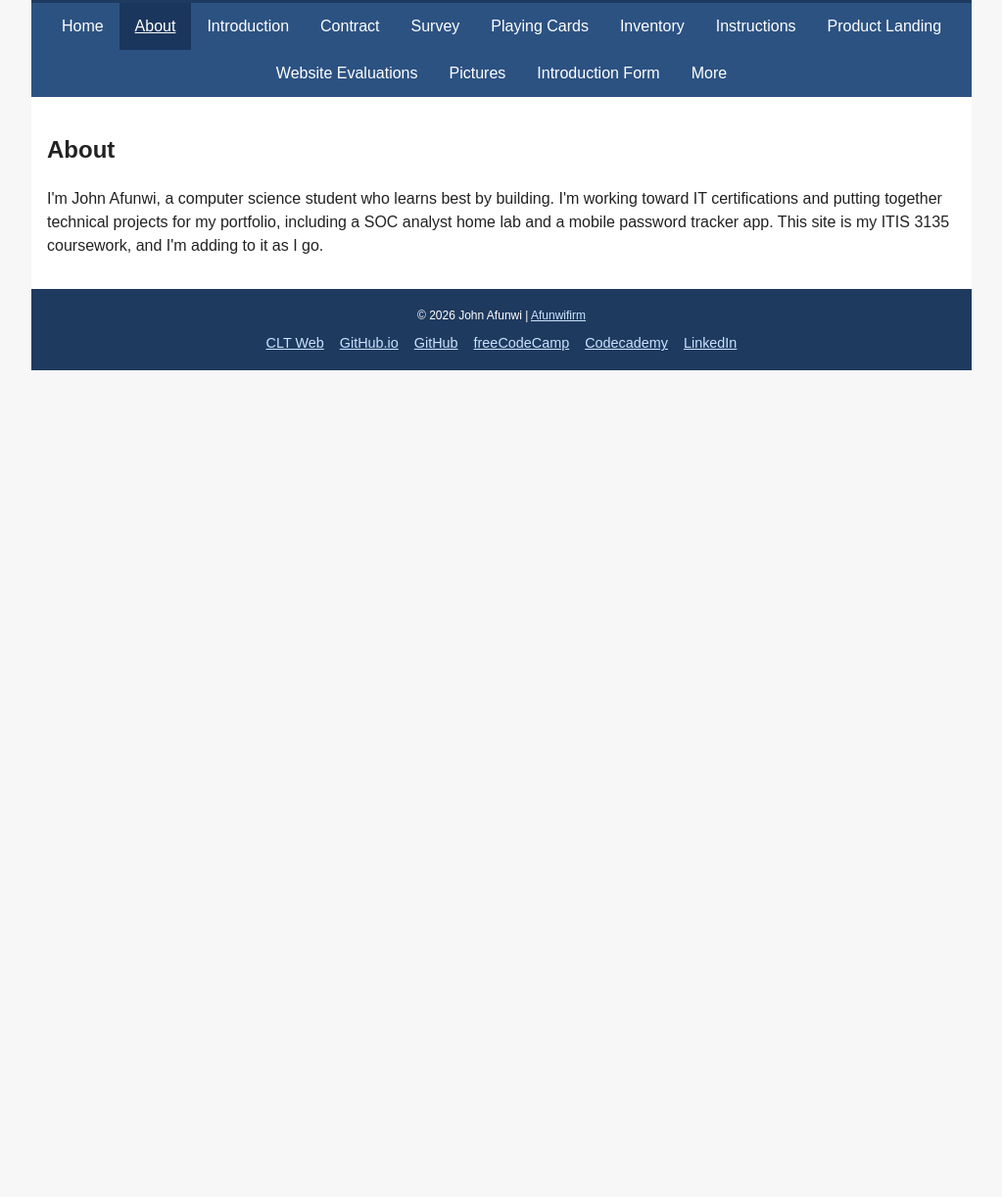
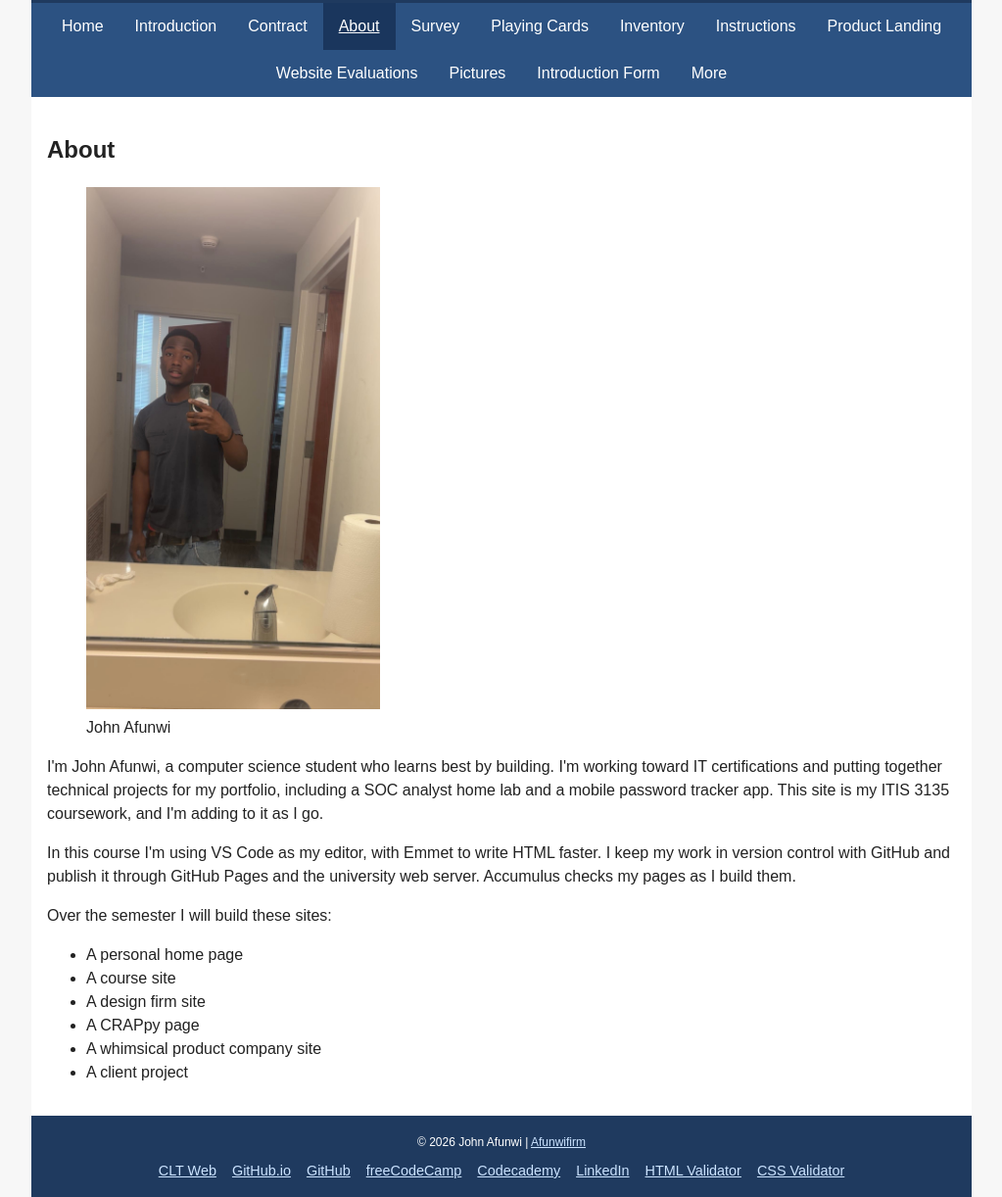
Before and after one commit to Jafunwi/Jafunwi.github.io, a plain HTML site: page itis3135/about.html in a window 1280 px wide. Shown: the part 133-1355 px from the top of the page at 98% size, without its empty margins (128-1151 px from the left). Before the commit the page ends 800 px from the top, so only its background shows below. Drawn offline with Linux system fonts and the light colour scheme.

Commit message:
Update About page, move About after Contract in menu

```diff
--- a/itis3135/about.html
+++ b/itis3135/about.html
@@ -17,9 +17,9 @@
   <nav aria-label="Main menu">
     <ul>
       <li><a href="index.html">Home</a></li>
-      <li><a href="about.html" aria-current="page">About</a></li>
       <li><a href="introduction.html">Introduction</a></li>
       <li><a href="contract.html">Contract</a></li>
+      <li><a href="about.html" aria-current="page">About</a></li>
       <li><a href="survey.html">Survey</a></li>
       <li><a href="playing-cards.html">Playing Cards</a></li>
       <li><a href="inventory.html">Inventory</a></li>
@@ -41,7 +41,21 @@
 
   <main>
     <h2>About</h2>
+    <figure>
+      <img src="images/john-afunwi-profile.jpg" alt="Portrait of John Afunwi, computer science student" width="300">
+      <figcaption>John Afunwi</figcaption>
+    </figure>
     <p>I'm John Afunwi, a computer science student who learns best by building. I'm working toward IT certifications and putting together technical projects for my portfolio, including a SOC analyst home lab and a mobile password tracker app. This site is my ITIS 3135 coursework, and I'm adding to it as I go.</p>
+    <p>In this course I'm using VS Code as my editor, with Emmet to write HTML faster. I keep my work in version control with GitHub and publish it through GitHub Pages and the university web server. Accumulus checks my pages as I build them.</p>
+    <p>Over the semester I will build these sites:</p>
+    <ul>
+      <li>A personal home page</li>
+      <li>A course site</li>
+      <li>A design firm site</li>
+      <li>A CRAPpy page</li>
+      <li>A whimsical product company site</li>
+      <li>A client project</li>
+    </ul>
   </main>
 
   <footer>
@@ -53,6 +67,8 @@
       <li><a href="https://www.freecodecamp.org/Jafunwi">freeCodeCamp</a></li>
       <li><a href="https://www.codecademy.com/profiles/jafunwi">Codecademy</a></li>
       <li><a href="https://www.linkedin.com/in/john-afunwi-372287334/">LinkedIn</a></li>
+      <li><a href="https://validator.w3.org/check?uri=referer">HTML Validator</a></li>
+      <li><a href="https://jigsaw.w3.org/css-validator/check/referer">CSS Validator</a></li>
     </ul>
   </footer>
 
```
Also changed, not shown: itis3135/contract.html (+1 -1 lines), itis3135/index.html (+1 -1 lines), itis3135/instructions.html (+1 -1 lines), itis3135/introduction.html (+1 -1 lines), itis3135/introduction_form.html (+1 -1 lines), itis3135/inventory.html (+1 -1 lines), itis3135/pictures.html (+1 -1 lines), itis3135/playing-cards.html (+1 -1 lines), itis3135/product-landing.html (+1 -1 lines), itis3135/survey.html (+1 -1 lines), itis3135/website_evaluations.html (+1 -1 lines).
